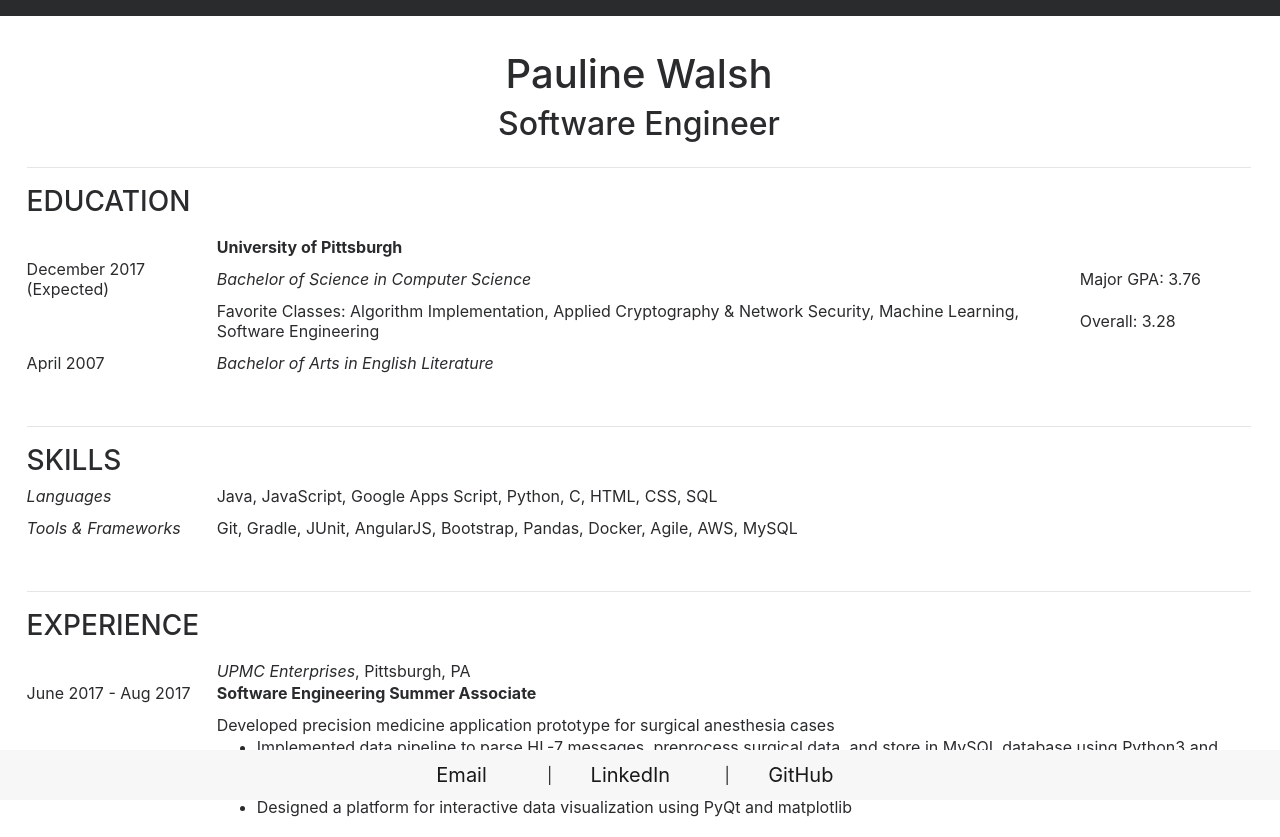
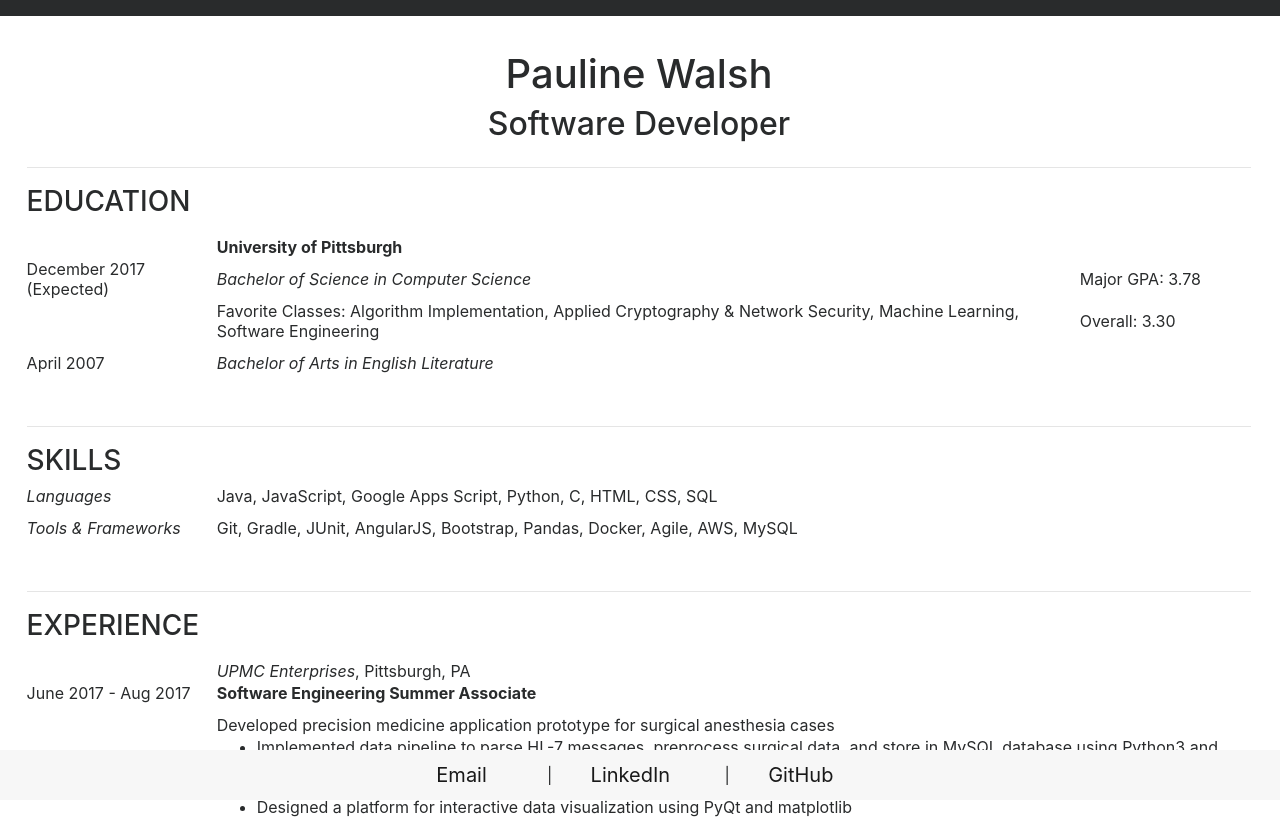
Before and after one commit to paulinewalsh/paulinewalsh.github.io, a plain HTML site: page index.html in a window 1280 px wide. Shown: the top 837 px of the page. Drawn offline with nearby package versions, Linux system fonts and the light colour scheme.

Commit message:
final gpa update

```diff
--- a/index.html
+++ b/index.html
@@ -30,7 +30,7 @@
           <th class="heading" colspan="5" ><h1>Pauline Walsh</h1></th>
         </tr>
         <tr>
-          <th class="heading" colspan="5"><h2><span itemprop="jobTitle">Software Engineer</span></h2></th>
+          <th class="heading" colspan="5"><h2><span itemprop="jobTitle">Software Developer</span></h2></th>
         </tr>
 
         <tr>
@@ -63,7 +63,7 @@
             <i>Bachelor of Science in Computer Science</i>
           </td>
           <td>
-            Major GPA: 3.76
+            Major GPA: 3.78
           </td>
         </tr>
         <tr>
@@ -73,7 +73,7 @@
             Favorite Classes: Algorithm Implementation, Applied Cryptography & Network Security, Machine Learning, Software Engineering
           </td>
           <td>
-            Overall: 3.28
+            Overall: 3.30
           </td>
           <td></td>
         </tr>
```
